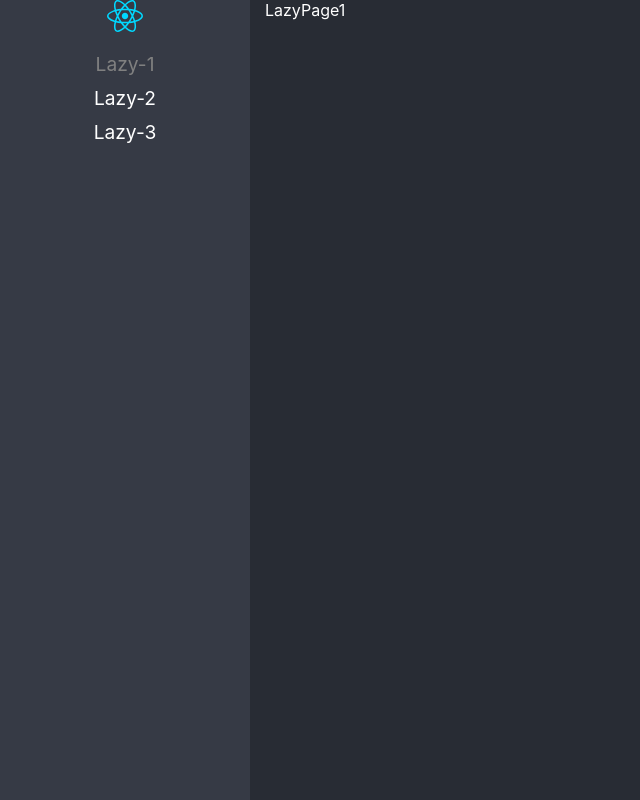
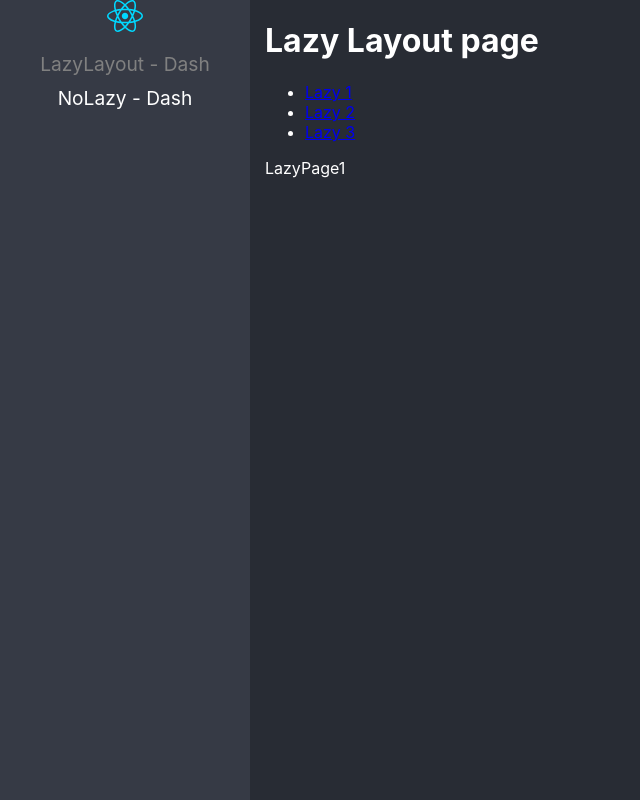
Before and after one commit to gonzalobuassodev/react-app-fernando-herrera, a React (Vite) app: page /lazyload/lazy1 in a window 1280 px wide. Before the commit this address led to /lazy-1. Shown: the whole page, without its empty margins (0-640 px from the left). Built offline with nearby package versions, Linux system fonts and the light colour scheme.

Commit message:
nested router ready

```diff
--- /dev/null
+++ b/src/01-Lazyload/layout/LazyLayout.tsx
@@ -0,0 +1,35 @@
+import { Navigate, NavLink, Route, Routes } from 'react-router-dom'
+import { LazyPage1, LazyPage2, LazyPage3 } from '../pages'
+
+export const LazyLayout = () => {
+  return (
+    <div>
+      <h1>Lazy Layout page</h1>
+
+      {/* Routeas */}
+
+      <ul>
+        <li>
+          <NavLink to='/lazyload/lazy1'>Lazy 1</NavLink>
+        </li>
+        <li>
+          <NavLink to='/lazyload/lazy2'>Lazy 2</NavLink>
+        </li>
+        <li>
+          <NavLink to='/lazyload/lazy3'>Lazy 3</NavLink>
+        </li>
+      </ul>
+
+      <Routes>
+        <Route path='lazy1' element={<LazyPage1 />} />
+        <Route path='lazy2' element={<LazyPage2 />} />
+        <Route path='lazy3' element={<LazyPage3 />} />
+
+        <Route path='*' element={ <Navigate to='lazy1' replace /> } />
+      </Routes>
+
+    </div>
+  )
+}
+
+export default LazyLayout
--- /dev/null
+++ b/src/01-Lazyload/pages/NoLazy.tsx
@@ -0,0 +1,9 @@
+
+export const NoLazy = () => {
+  return (
+    <div>
+      <h1>No Lazy components</h1>
+
+    </div>
+  )
+}
--- a/src/routes/Navigation.tsx
+++ b/src/routes/Navigation.tsx
@@ -1,4 +1,6 @@
-import {
+
+
+  import {
   BrowserRouter,
   Navigate,
   NavLink,
@@ -38,7 +40,7 @@
               <Route key={path} path={path} element={<Components />} />
             ))}
 
-            <Route path='/*' element={<Navigate to={routes[0].to} replace />} />
+            {/* <Route path='/*' element={<Navigate to={routes[0].to} replace />} /> */}
           </Routes>
         </div>
       </BrowserRouter>
--- a/src/routes/routes.ts
+++ b/src/routes/routes.ts
@@ -1,4 +1,5 @@
 import { lazy, LazyExoticComponent } from "react";
+import { NoLazy } from "../01-Lazyload/pages/NoLazy";
 
 type JSXComponents = () => JSX.Element;
 
@@ -9,27 +10,19 @@
     name: string;
 }
 
-const LazyPage1 = lazy(() => import("../01-Lazyload/pages/LazyPage1"));
-const LazyPage2 = lazy(() => import("../01-Lazyload/pages/LazyPage2"));
-const LazyPage3 = lazy(() => import("../01-Lazyload/pages/LazyPage3"));
+const LazyLayout = lazy(() => import("../01-Lazyload/layout/LazyLayout"));
 
 export const routes: Route[] = [
     {
-        to: '/lazy-1',
-        path: 'lazy-1',
-        components: LazyPage1,
-        name: 'Lazy-1',
+        to: '/lazyload/',
+        path: '/lazyload/*',
+        components: LazyLayout,
+        name: 'LazyLayout - Dash',
     },
     {
-        to: '/lazy-2',
-        path: 'lazy-2',
-        components: LazyPage2,
-        name: 'Lazy-2',
-    },
-    {
-        to: '/lazy-3',
-        path: 'lazy-3',
-        components: LazyPage3,
-        name: 'Lazy-3',
+        to: '/no-lazy',
+        path: '/no-lazy/*',
+        components: NoLazy,
+        name: 'NoLazy - Dash',
     },
 ]
```
